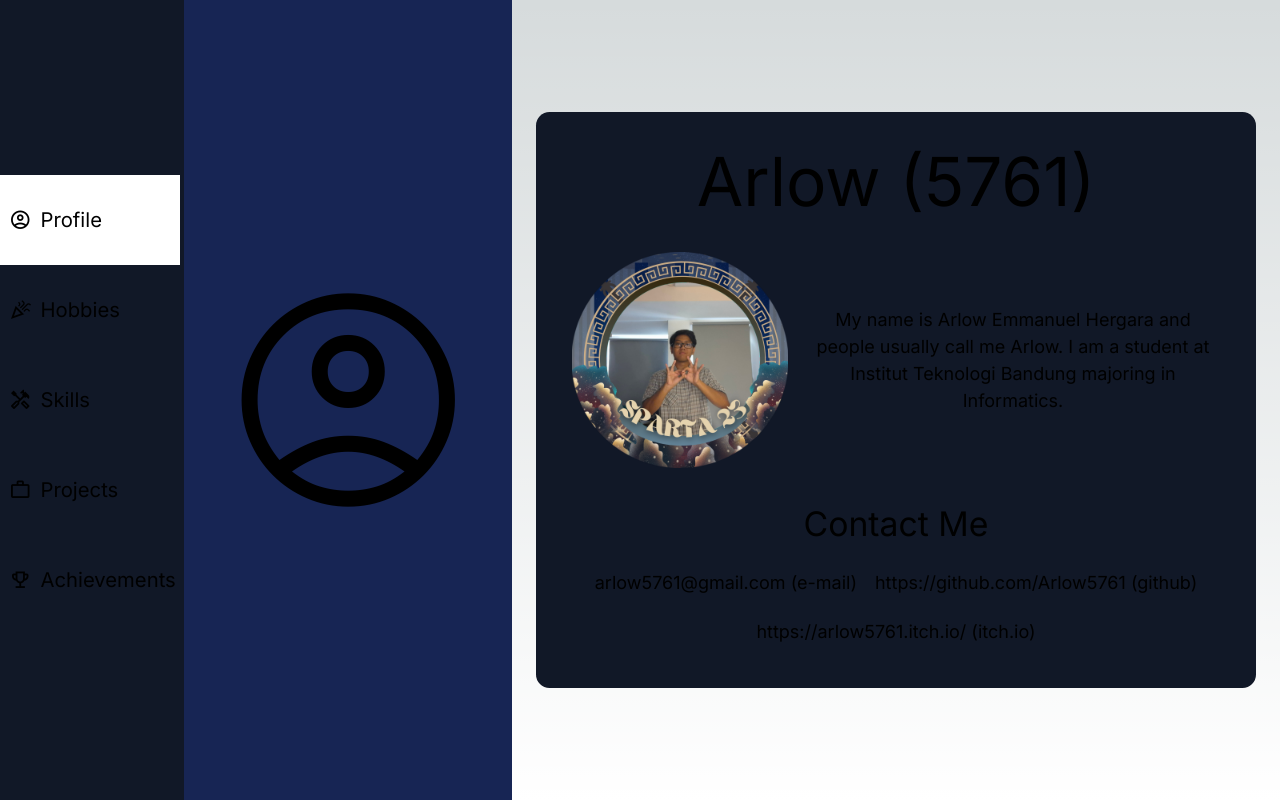
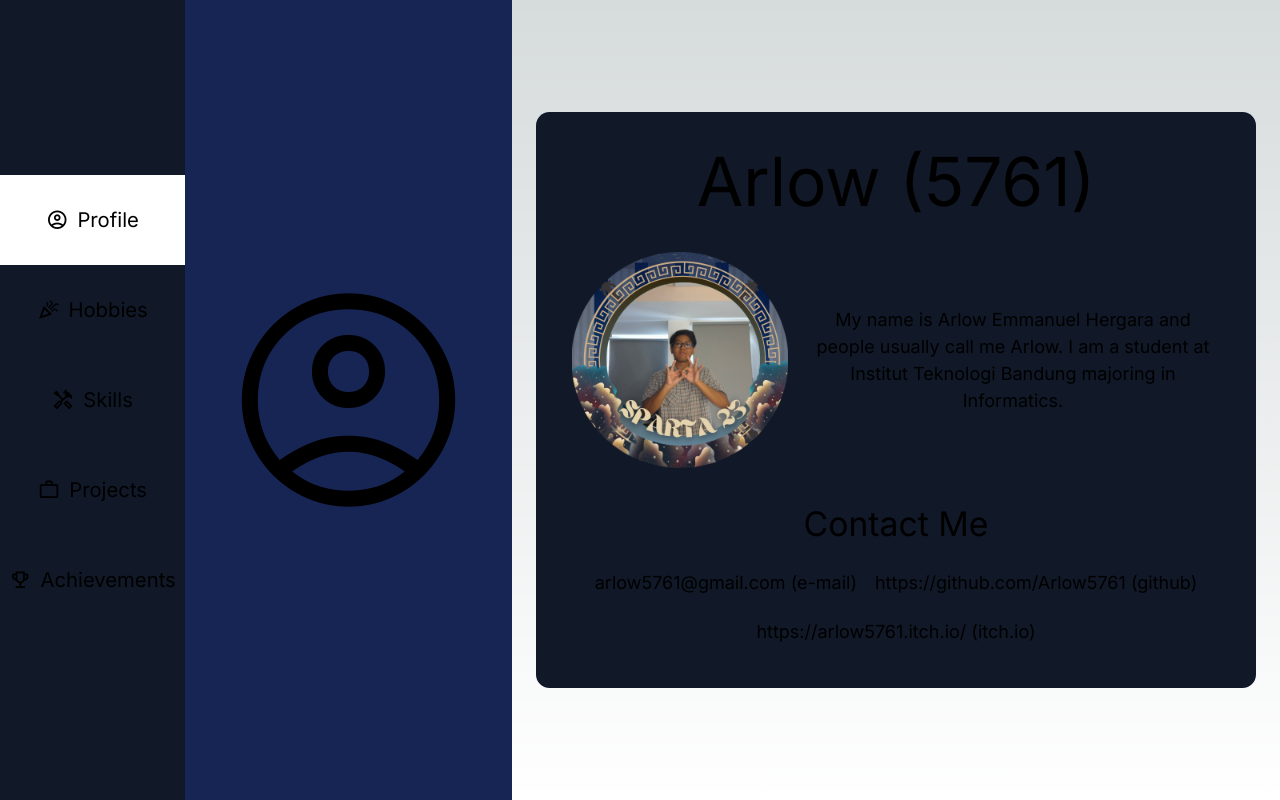
Before and after one commit to Arlow5761/sparta-portfolio, a Next.js app: page / in a window 1280 px wide. Built offline with nearby package versions, Linux system fonts and the light colour scheme.

Commit message:
fix: fix incorrect navbar button sizes

```diff
--- a/app/navigationlinks.tsx
+++ b/app/navigationlinks.tsx
@@ -39,7 +39,7 @@ export const links : LinkType[] = [
 
 function NavigationLink(link : LinkType) {
     const pathname = usePathname();
-    let style = "flex flex-row text-lg text-center items-center h-20 w-40 p-2 landscape:text-left";
+    let style = "flex flex-row text-lg justify-center text-center items-center h-20 w-40 p-2 gap-2 landscape:text-left landscape:w-full";
     let textStyle = "flex flex-row items-center gap-2";
 
     if (pathname === link.address) {
@@ -48,19 +48,17 @@ function NavigationLink(link : LinkType) {
     };
 
     return (
-        <div className={style}>
-            <Link href={link.address} className={textStyle}>
+        <Link key={link.name} href={link.address} className={textStyle}>
+            <div className={style}>
                 <span className="material-symbols-outlined text-xl">{link.icon}</span>
                 {link.name}
-            </Link>
-        </div>
+            </div>
+        </Link>
     );
 }
 
 export function NavigationLinks() {
-    const linkItems = links.map((link) => {
-        return NavigationLink(link);
-    });
+    const linkItems = links.map(NavigationLink);
 
     return (
         <div className="flex justify-center flex-wrap flex-grow bg-gray-900 w-full max-w-full h-fit landscape:flex-col landscape:flex-nowrap landscape:w-64 landscape:h-full">
```
